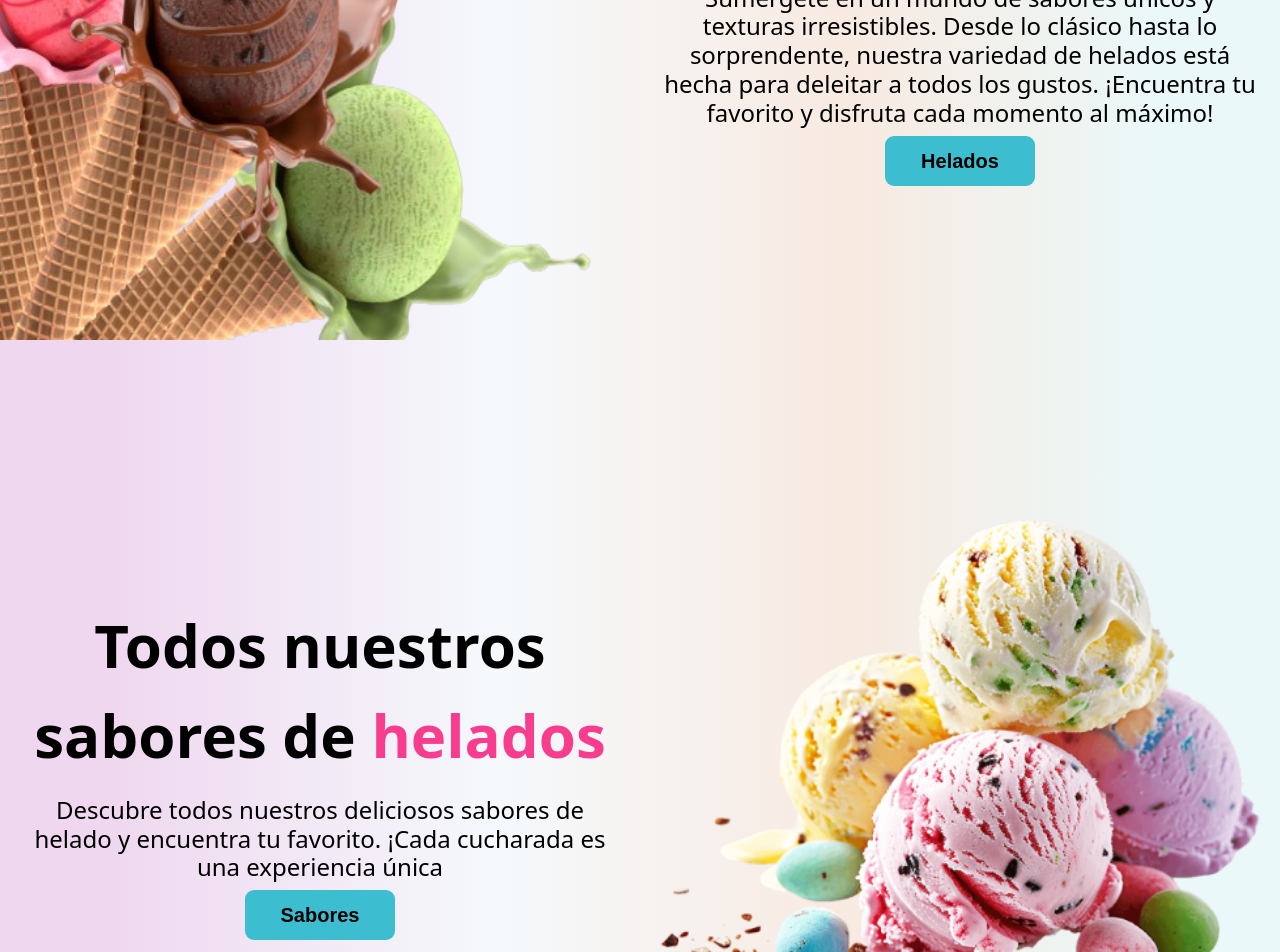
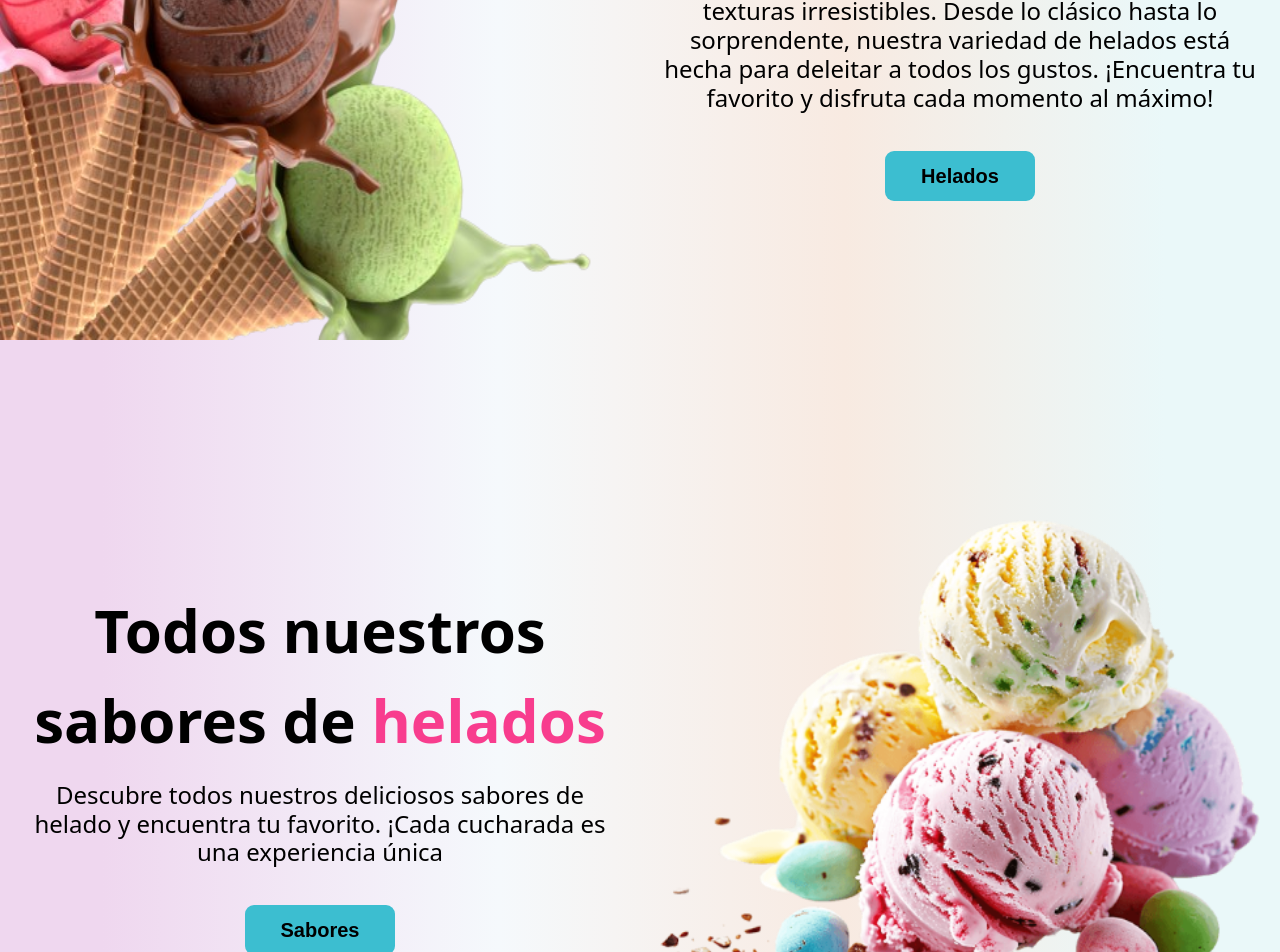
Before and after one commit to al-mr1234/helados, a React (Create React App) app: page / in a window 1280 px wide. Shown: the part 1300-2252 px from the top of the page. Built offline with nearby package versions, Linux system fonts and the light colour scheme.

Commit message:
botones
jj

```diff
--- a/src/components/modulos/sec3.jsx
+++ b/src/components/modulos/sec3.jsx
@@ -19,7 +19,7 @@ const CajaConDosDivs = () => {
           <p className="titulo3">
             Explora la variedad de <span className="color-helado">helados</span> que tenemos para ti </p>
             <h4>Sumérgete en un mundo de sabores únicos y texturas irresistibles. Desde lo clásico hasta lo sorprendente, nuestra variedad de helados está hecha para deleitar a todos los gustos. ¡Encuentra tu favorito y disfruta cada momento al máximo!</h4>
-            <div data-tooltip="¡Pidelo ya!🍦" class="button">
+            <div data-tooltip="¡Explora!🍦" class="button">
                 <div class="button-wrapper">
                   <div class="text">Helados</div>
           <span class="icon">
--- a/src/components/modulos/sec4.jsx
+++ b/src/components/modulos/sec4.jsx
@@ -14,7 +14,7 @@ const CajaConDosDivs = () => {
             Todos nuestros sabores de <span className="color-helado">helados</span>
           </p>
           <h4>Descubre todos nuestros deliciosos sabores de helado y encuentra tu favorito. ¡Cada cucharada es una experiencia única</h4>
-          <div data-tooltip="¡Pidelo ya!🍦" class="button">
+          <div data-tooltip="¡Sabores!🍦" class="button">
           <div class="button-wrapper">
             <div class="text">Sabores</div>
     <span class="icon">
--- a/src/components/modulos/sec5.jsx
+++ b/src/components/modulos/sec5.jsx
@@ -1,6 +1,6 @@
 import React from "react";
 import "bootstrap/dist/css/bootstrap.min.css"; // Importar Bootstrap
-import "../../estilos/sec5.css"; // Importar CSS personalizado
+import "../../estilos/sec2.css"; // Importar CSS personalizado
 import Img1 from "../../estilos/img/helado5.png";
 
 const CajaConDosDivs = () => {
@@ -19,7 +19,7 @@ const CajaConDosDivs = () => {
           <p className="texto-elegante">
           ¡No te pierdas nuestros <span className="color-helado">Descuentos!</span>  </p>
             <h4>Aprovecha las ofertas que tenemos para ti y disfruta de tus helados favoritos al mejor precio. Visita nuestro apartado de descuentos y encuentra promociones irresistibles. ¡El momento perfecto para consentirte está aquí!</h4>
-            <div data-tooltip="¡Pidelo ya!🍦" class="button">
+            <div data-tooltip="¡Descuentos!" class="button">
           <div class="button-wrapper">
             <div class="text">Descuentos</div>
     <span class="icon">
--- a/src/components/modulos/sec6.jsx
+++ b/src/components/modulos/sec6.jsx
@@ -14,7 +14,7 @@ const CajaConDosDivs = () => {
             Fiestas dulces con el sabor de nuestros <span className="color-helado">helados</span>
           </p>
           <h4>Para que tu celebración sea todo un éxito, te recomendamos realizar tu reserva con al menos 3 a 4 horas de anticipación. Esto nos permitirá preparar todo lo necesario para que disfrutes de nuestros deliciosos helados y productos con la mejor calidad y presentación.</h4>
-          <div data-tooltip="¡Pidelo ya!🍦" class="button">
+          <div data-tooltip="¡Reserva ya!" class="button">
           <div class="button-wrapper">
             <div class="text">Reserva ya</div>
     <span class="icon">
--- a/src/estilos/sec2.css
+++ b/src/estilos/sec2.css
@@ -114,6 +114,7 @@
         font-family: "Arial";
         transition: background 0.3s;
         font-size: 20px;
+        margin-top: 30px;
     }
 
     .button::before {
```
Also changed, not shown: src/estilos/sec5.css (deleted).
